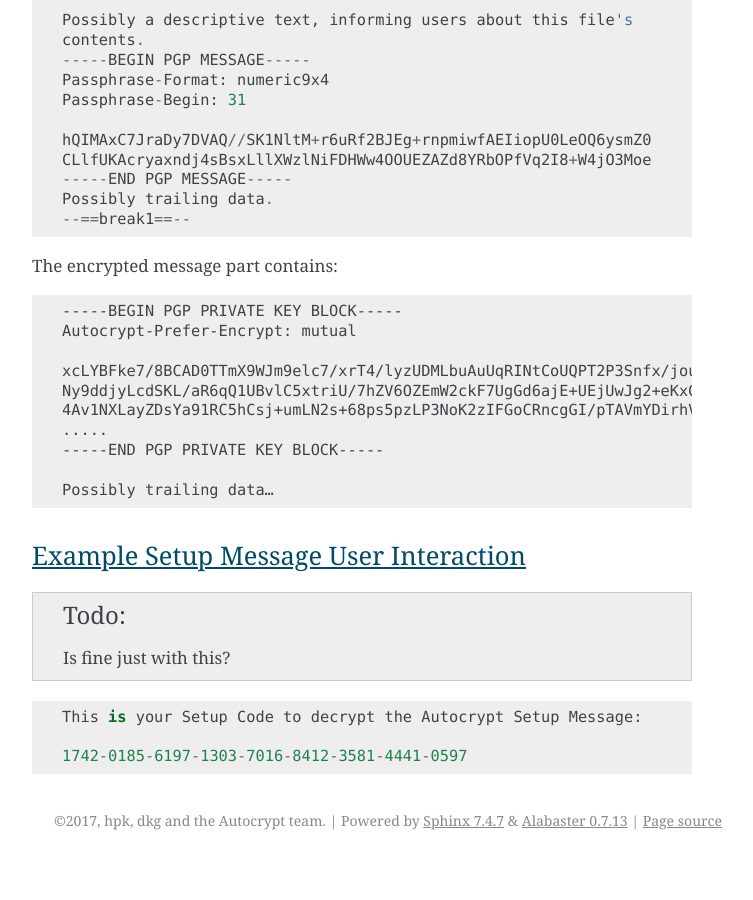
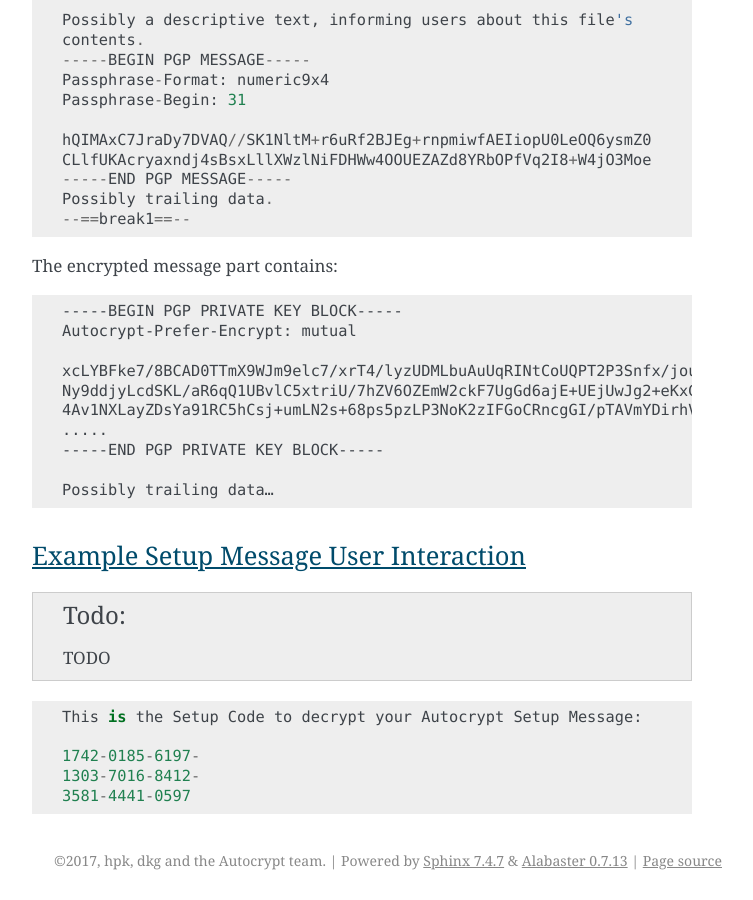
Before and after one commit to autocrypt/autocrypt, a Sphinx documentation site: the page built from doc/level1.rst, in a window 1280 px wide and 900 px high, scrolled down 19904 px. Shown: the whole window, without its empty margins (388-1141 px from the left). Built offline with Sphinx 7.4.7, drawn with Linux system fonts in a browser that asks for light colours; before the commit the page ends 20764 px from its top, so only the background shows below that.

Commit message:
Fix code and text following comments in #181

```diff
--- a/doc/level1.rst
+++ b/doc/level1.rst
@@ -980,12 +980,14 @@
 
 .. todo::
 
-   Is fine just with this?
+   TODO
 
 .. this code decrypts the example Autocrypt Setup Message
 
 ::
 
-    This is your Setup Code to decrypt the Autocrypt Setup Message:
+    This is the Setup Code to decrypt your Autocrypt Setup Message:
 
-    1742-0185-6197-1303-7016-8412-3581-4441-0597
+    1742-0185-6197-
+    1303-7016-8412-
+    3581-4441-0597
```
